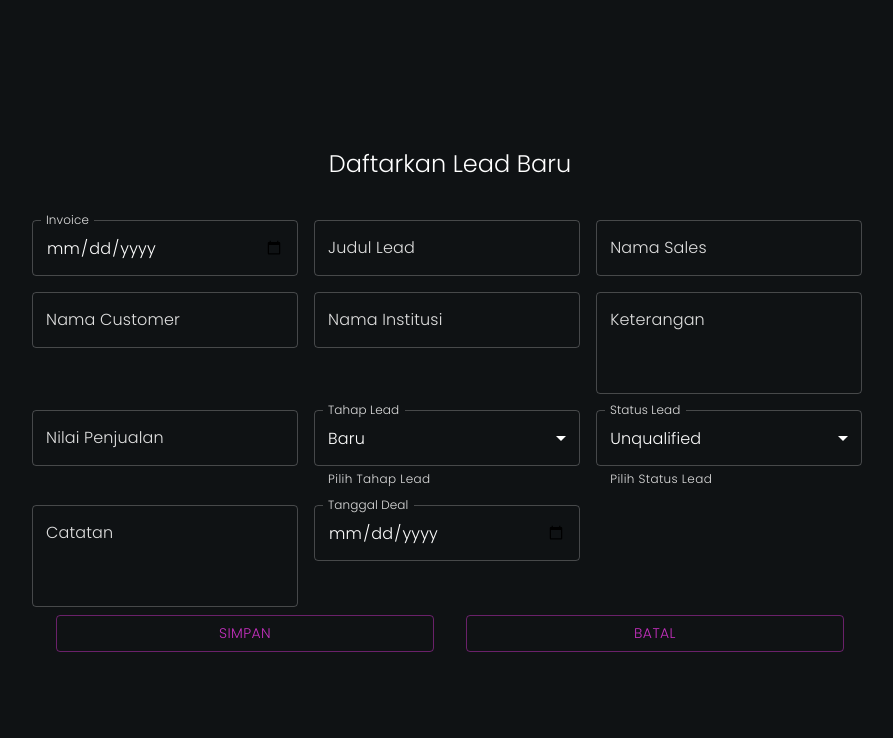
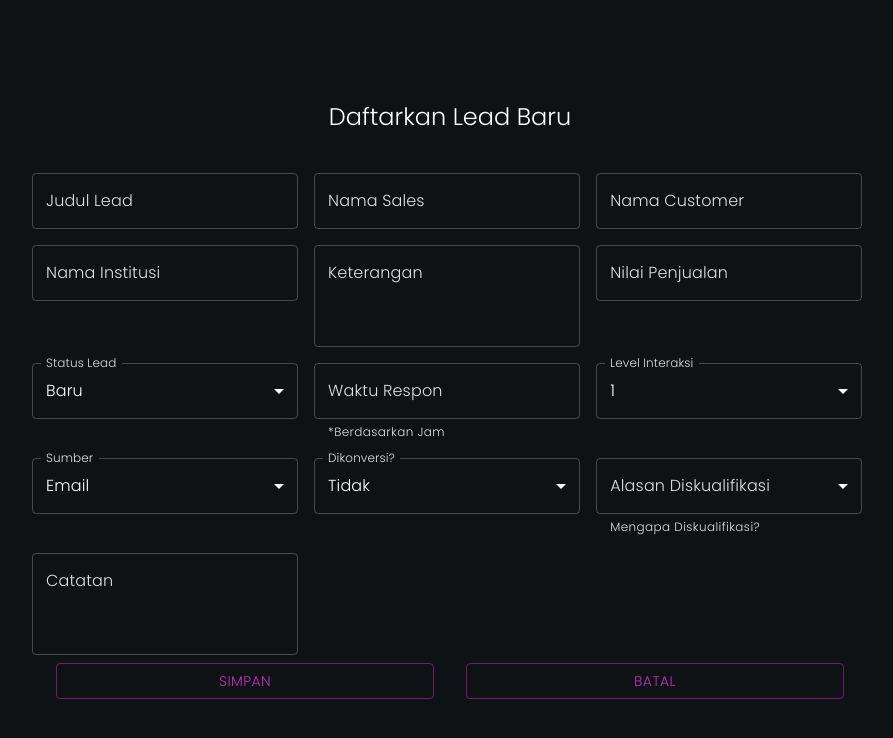
Before and after one commit to luthfibg/crm-sales-frontend, a React (Create React App) app: page /1/update_lead/1 in a window 1280 px wide. Shown: the top 738 px of the page, without its empty margins (190-1083 px from the left). Built offline with nearby package versions, Linux system fonts and the light colour scheme.

Commit message:
#45 updating updatelead due to prepare big transform

```diff
--- a/src/components/LeadsTable.jsx
+++ b/src/components/LeadsTable.jsx
@@ -38,12 +38,50 @@ export default function LeadsTable() {
         { field: 'institution', headerName: 'Institusi', width: 130, headerClassName: 'super-app-theme--header' },
         { field: 'descriptions', headerName: 'Deskripsi', width: 200, editable: true, headerClassName: 'super-app-theme--header' },
         { field: 'trade_value', headerName: 'Value', width: 100, editable: true, headerClassName: 'super-app-theme--header' },
-        { field: 'lead_status', headerName: 'Status Lead', width: 100, editable: true, headerClassName: 'super-app-theme--header' },
+        { field: 'lead_status',
+            headerName: 'Status Lead',
+            width: 100,
+            editable: true,
+            type: 'singleSelect',
+            valueOptions: [
+                {value: 'baru', label: 'Baru'},
+                {value: 'mencoba menghubungi', label: 'Mencoba Menghubungi'},
+                {value: 'dihubungi', label: 'Dihubungi'},
+                {value: 'sukses', label: 'Sukses'},
+                {value: 'diskualifikasi', label: 'Diskualifikasi'}
+            ],
+            headerClassName: 'super-app-theme--header' },
         { field: 'unqualified_reason', headerName: 'Alasan Diskualifikasi', width: 150, editable: true, headerClassName: 'super-app-theme--header' },
         { field: 'lead_age', headerName: 'Umur Lead', width: 50, headerClassName: 'super-app-theme--header' },
         { field: 'notes', headerName: 'Catatan', width: 200, editable: true, headerClassName: 'super-app-theme--header' },
     ];
 
+    const handleCellEditStop = async (params, event) => {
+        const { id, field, value } = params;
+        if (field === 'lead_status' && event.key === 'Enter') {
+            try {
+                const lead = leads.find(row => row.lead_id === id);
+                if (lead) {
+                    const updatedLead = { ...lead, [field]: value };
+
+                    console.log('Check id retrieved: '+id); // test passed
+                    console.log('Check updatedLead retrieved: '+updatedLead); // test passed
+
+                    // Update the lead on the server
+                    const response = await axios.put(`http://localhost:2999/${username}/data/leads/${id}`, updatedLead);
+                    console.log('Server Response:', response.data);
+
+                    // Update the local state with the updated lead data
+                    setLeads((prevLeads) =>
+                        prevLeads.map((row) => (row.lead_id === id ? updatedLead : row))
+                    );
+                    console.log(response.data);
+                }
+            } catch (error) {
+                console.error('Failed to update:', error);
+            }
+        }
+    };
     const handleEditClick = () => {
         if (rowSelectionModel.length === 1) {
             navigate(`/${username}/update_lead/${rowSelectionModel[0]}`);
@@ -81,13 +119,15 @@ export default function LeadsTable() {
                 backgroundColor: 'rgba(33, 45, 51, 1.0)',
             }, }} bgcolor={darkTheme.palette.background.paper2}>
             <DataGrid
-                rows={leads.map((lead, index) => ({ id: index + 1, ...lead }))}
+                rows={leads}
                 columns={leadColumns}
                 pagination
                 paginationModel={paginationModel}
                 onPaginationModelChange={handlePaginationModelChange}
                 pageSizeOptions={[5, 10, 25, 50, 100]}
                 checkboxSelection
+                getRowId={(row) => row.lead_id} // Use lead_id as the unique row ID
+                onCellEditStop={handleCellEditStop}
                 onRowSelectionModelChange={(newRowSelectionModel) => {
                     setRowSelectionModel(newRowSelectionModel);
                 }}
--- a/src/pages/CRMMonitor.jsx
+++ b/src/pages/CRMMonitor.jsx
@@ -2,6 +2,7 @@ import { Box, Grid, Paper, Typography } from "@mui/material";
 import React from "react";
 import darkTheme from "../styles/darkTheme";
 import LiveDataTotalContacts from "../components/LiveDataTotalContacts";
+import LiveDataContactPie from "../components/LiveDataContactPie";
 
 function CRMMonitor() {
 
@@ -19,7 +20,7 @@ function CRMMonitor() {
                         <Grid container columns={{ xs: 4, sm: 8, md: 3, lg: 3, xl: 4 }} height={'100%'}>
                             <Grid item xs={4} sm={8} md={3} lg={3} xl={4}>
                                 <Paper sx={{ display: 'flex', bgcolor: darkTheme.palette.background.paper2, borderRadius: '0.3rem', justifyContent: 'center', alignItems: 'center', height: '100%' }}>
-                                    <Typography>Live Data 1</Typography>
+                                    <LiveDataContactPie/>
                                 </Paper>
                             </Grid>
                             <Grid item xs={4} sm={8} md={3} lg={3} xl={4} mt={0.5}>
--- a/src/pages/UpdateLead.jsx
+++ b/src/pages/UpdateLead.jsx
@@ -6,54 +6,62 @@ import { useState } from "react";
 import { Link, useNavigate } from "react-router-dom";
 import '../styles/formCustom.css';
 
-const leadStage = [
-    {
-        value:'Baru',
-        label:'Baru'
-    },
-    {
-        value:'Bekerja',
-        label:'Bekerja'
-    },
-    {
-        value:'Pemeliharaan',
-        label:'Pemeliharaan'
-    },
-    {
-        value:'Dikonversi',
-        label:'Dikonversi'
-    },
+const leadStatus = [
+    {value:'baru', label:'Baru'},
+    {value:'mencoba menghubungi', label:'Mencoba Menghubungi'},
+    {value:'dihubungi', label:'Dihubungi'},
+    {value:'sukses', label:'Sukses'},
+    {value:'diskualifikasi', label:'Diskualifikasi'},
 ];
 
-const leadStatus = [
-    {
-        value:'Unqualified',
-        label:'Unqualified'
-    },
-    {
-        value:'Qualified',
-        label:'Qualified'
-    },
-    {
-        value:'Deleted',
-        label:'Deleted'
-    },
-];
+const unqualificationReason = [
+    {value:'', label:''},
+    {value:'tidak responsif', label:'Tidak Responsif'},
+    {value:'budget prospek kurang', label:'Budget Prospek Kurang'},
+    {value:'produk tidak tepat', label:'Produk Tidak Tepat'},
+    {value:'persaingan kompetitor', label:'Persaingan Kompetitor'},
+    {value:'timing buruk', label:'Timing Buruk'},
+]
+
+const interactionLevel = [
+    {value:1, label:'1'},
+    {value:2, label:'2'},
+    {value:3, label:'3'},
+    {value:4, label:'4'},
+    {value:5, label:'5'},
+]
+
+const source = [
+    {value:'email', label:'Email'},
+    {value:'referal', label:'Referal'},
+    {value:'ad', label:'Iklan'},
+    {value:'search engine', label:'Mesin Pencari'},
+    {value:'social media', label:'Media Sosial'},
+    {value:'network', label:'Jaringan'},
+]
+
+const converted = [
+    {value:1, label:'Ya'},
+    {value:0, label:'Tidak'},
+]
 
 const UpdateLead = () => {
 
+    const username = localStorage.getItem('username');
     const [lead, setLead] = useState({
-        invoice_date:"",
         lead_title:"",
         sales_name:"",
         person:"",
         institution:"",
         descriptions:"",
         trade_value:null,
-        lead_stage:"",
-        lead_status:"",
+        lead_status: leadStatus[0].value,
+        response_time:null,
+        interaction_level: interactionLevel[0].value,
+        source: source[0].value,
+        converted: converted[0].value,
+        unqualified_reason: unqualificationReason[0].value,
         notes:"",
-        deal_date:"",
     })
 
     const navigate = useNavigate();
@@ -64,8 +72,8 @@ const UpdateLead = () => {
     const handleOnclickSave = async e => {
         e.preventDefault();
         try {
-            await axios.post('http://localhost:2999/data/leads', lead);
-            navigate('/');
+            await axios.put(`http://localhost:2999/${username}/data/leads`, lead);
+            navigate(`/${username}`);
         } catch (err) {
             console.log(err);
         }
@@ -82,73 +90,79 @@ const UpdateLead = () => {
         autoComplete="off">
             <Typography sx={{ display:'flex', justifyContent:'center', mb:'2rem' }} variant="h5">Daftarkan Lead Baru</Typography>
             <div>
-                <TextField onChange={handleChange} name="invoice_date"
-                id="outlined-invoice-date"
-                type="date"
-                label="Invoice"
-                InputLabelProps={{ shrink: true }}
-                />
-                <TextField onChange={handleChange} name="lead_title"
-                id="outlined-lead-title"
-                label="Judul Lead"
-                type="text"
-                />
-                <TextField onChange={handleChange} name="sales_name"
-                id="outlined-sales-name"
-                label="Nama Sales"
-                type="text"
-                />
-                <TextField onChange={handleChange} name="person"
-                id="outlined-person"
-                label="Nama Customer"
-                />
-                <TextField onChange={handleChange} name="institution"
-                id="outlined-institution"
-                label="Nama Institusi"
-                type="text"
-                />
-                <TextField onChange={handleChange} name="descriptions"
-                id="outlined-multiline-static"
-                label="Keterangan"
+                <TextField onChange={handleChange} name="lead_title" id="outlined-lead-title" label="Judul Lead"/>
+
+                <TextField onChange={handleChange} name="sales_name" id="outlined-sales-name" label="Nama Sales"/>
+
+                <TextField onChange={handleChange} name="person" id="outlined-person" label="Nama Customer"/>
+
+                <TextField onChange={handleChange} name="institution" id="outlined-institution" label="Nama Institusi"/>
+
+                <TextField onChange={handleChange} name="descriptions" id="outlined-multiline-static" label="Keterangan"
                 multiline
                 rows={3}
-                type="text"
-                />
+                type="text"/>
+
                 <TextField onChange={handleChange} name="trade_value" id="outlined-trade-value" label="Nilai Penjualan" type="number" />
-                <TextField
-                    id="outlined-select-lead-stage"
-                    select
-                    label="Tahap Lead"
-                    defaultValue="Baru"
-                    helperText="Pilih Tahap Lead"
-                    name="lead_stage"
-                    >
-                    {leadStage.map((option) => (
-                        <MenuItem key={option.value} value={option.value}>
-                        {option.label}
-                        </MenuItem>
-                    ))}
-                </TextField>
-                <TextField
-                    id="outlined-select-lead-status"
-                    select
+
+                <TextField name="lead_status" id="outlined-lead-status" select
                     label="Status Lead"
-                    defaultValue="Unqualified"
-                    helperText="Pilih Status Lead"
-                    name="lead_status"
-                    >
+                    defaultValue="baru">
                     {leadStatus.map((option) => (
                         <MenuItem key={option.value} value={option.value}>
                         {option.label}
                         </MenuItem>
                     ))}
                 </TextField>
+
+                <TextField onChange={handleChange} name="response_time" helperText="*Berdasarkan Jam" type="number" id="outlined-response-time" label="Waktu Respon"/>
+
+                <TextField name="interaction_level" id="outlined-interaction-level" select
+                    label="Level Interaksi"
+                    defaultValue="1">
+                    {interactionLevel.map((option) => (
+                        <MenuItem key={option.value} value={option.value}>
+                        {option.label}
+                        </MenuItem>
+                    ))}
+                </TextField>
+
+                <TextField name="source" id="outlined-source" select
+                    label="Sumber"
+                    defaultValue="email">
+                    {source.map((option) => (
+                        <MenuItem key={option.value} value={option.value}>
+                        {option.label}
+                        </MenuItem>
+                    ))}
+                </TextField>
+
+                <TextField name="converted" id="outlined-converted" select
+                    label="Dikonversi?"
+                    defaultValue='0'>
+                    {converted.map((option) => (
+                        <MenuItem key={option.value} value={option.value}>
+                        {option.label}
+                        </MenuItem>
+                    ))}
+                </TextField>
+
+                <TextField name="unqualified_reason" id="outlined-unqualified-reason" select label="Alasan Diskualifikasi"
+                    defaultValue=""
+                    helperText="Mengapa Diskualifikasi?">
+                    {unqualificationReason.map((option) => (
+                        <MenuItem key={option.value} value={option.value}>
+                        {option.label}
+                        </MenuItem>
+                    ))}
+                </TextField>
+
                 <TextField onChange={handleChange} name="notes"
                 id="outlined-notes"
                 label="Catatan"
                 multiline
                 rows={3} />
-                <TextField onChange={handleChange} name="deal_date" InputLabelProps={{ shrink: true }} id="outlined-deal-date" label="Tanggal Deal" type="date" />
+
                 <Box sx={{ display:'flex', paddingX:'2rem' }}>
                 <Button onClick={handleOnclickSave} sx={{ width:'50%', mr:'1rem' }} variant="outlined">Simpan</Button>
                 <Button sx={{ width:'50%', ml:'1rem' }} variant="outlined" component={Link} to="/">Batal</Button>
```
Also changed, not shown: src/components/LiveDataContactPie.jsx (added, +45 -0 lines), src/components/LiveDataTotalContacts.jsx (+5 -5 lines).
